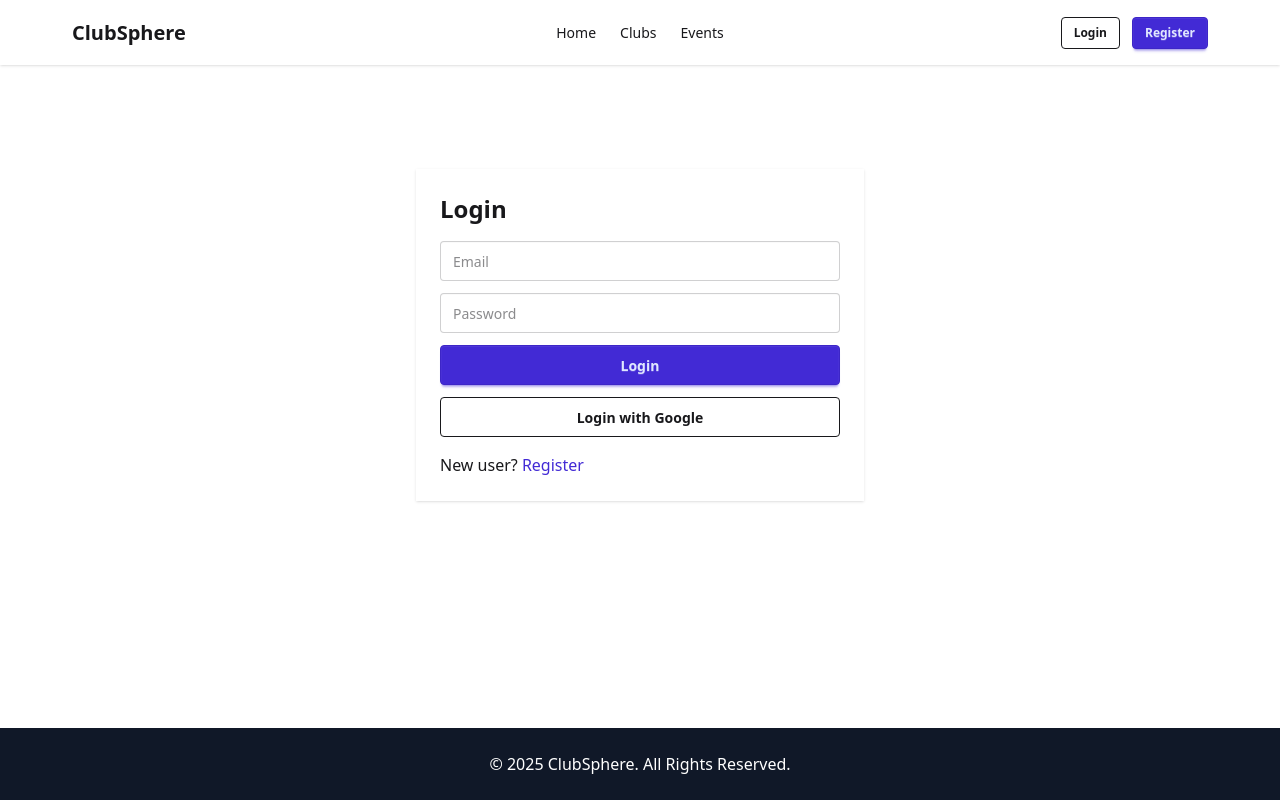
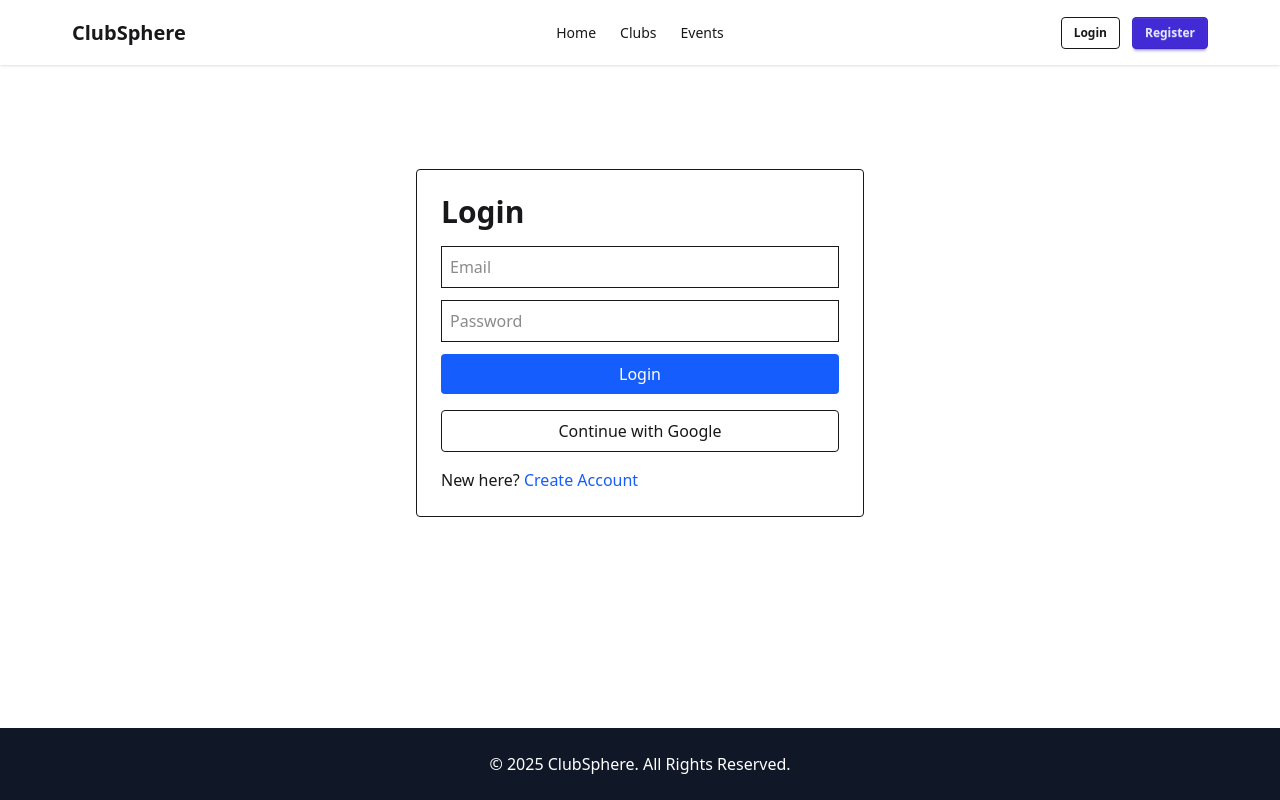
Before and after one commit to nosib55/clubGO-app, a React (Vite) app: page /login in a window 1280 px wide. Built offline with nearby package versions, Linux system fonts and the light colour scheme; no server answers.

Commit message:
faceing some issu and trying to solve

```diff
--- a/package.json
+++ b/package.json
@@ -18,6 +18,7 @@
     "react": "^19.2.0",
     "react-dom": "^19.2.0",
     "react-hook-form": "^7.68.0",
+    "react-icons": "^5.5.0",
     "react-router": "^7.10.1",
     "react-router-dom": "^7.10.1",
     "tailwindcss": "^4.1.17"
--- a/src/pages/Auth/Login.jsx
+++ b/src/pages/Auth/Login.jsx
@@ -1,41 +1,122 @@
 import { useForm } from "react-hook-form";
+import { useNavigate, useLocation, Link } from "react-router-dom";
+import { useState } from "react";
 import useAuth from "../../hooks/useAuth";
-import { Link, useNavigate } from "react-router-dom";
 
 const Login = () => {
-  const { signIn, googleLogin } = useAuth();
+  const { loginUser, googleLogin } = useAuth();
+
+  const [errorMsg, setErrorMsg] = useState("");
+  const [loading, setLoading] = useState(false);
+
   const navigate = useNavigate();
+  const location = useLocation();
+  const from = location.state?.from || "/";
+
   const { register, handleSubmit } = useForm();
 
-  const onSubmit = (data) => {
-    signIn(data.email, data.password)
-      .then(() => {
-        navigate("/");
-      })
-      .catch((err) => console.log(err.message));
+  // EMAIL LOGIN
+  const onSubmit = async (data) => {
+    setErrorMsg("");
+    setLoading(true);
+
+    try {
+      // 1️⃣ Sign in Firebase
+      const { user } = await loginUser(data.email, data.password);
+
+      // 2️⃣ Send to backend for JWT cookie
+      await fetch("http://localhost:5000/auth", {
+        method: "POST",
+        credentials: "include",
+        headers: {
+          "content-type": "application/json",
+        },
+        // IMPORTANT: send all user info
+        body: JSON.stringify({
+          email: user.email,
+          name: user.displayName || "Unknown User",
+          photo: user.photoURL || "",
+        }),
+      });
+
+      navigate(from, { replace: true });
+
+    } catch (err) {
+      console.log(err);
+      setErrorMsg("Invalid email or password");
+    } finally {
+      setLoading(false);
+    }
   };
 
-  const handleGoogle = () => {
-    googleLogin()
-      .then(() => navigate("/"))
-      .catch((err) => console.log(err.message));
+  // GOOGLE LOGIN
+  const handleGoogleLogin = async () => {
+    setErrorMsg("");
+    setLoading(true);
+
+    try {
+      const { user } = await googleLogin();
+
+      await fetch("http://localhost:5000/auth", {
+        method: "POST",
+        credentials: "include",
+        headers: { "content-type": "application/json" },
+        body: JSON.stringify({
+          email: user.email,
+          name: user.displayName,
+          photo: user.photoURL,
+        }),
+      });
+
+      navigate(from, { replace: true });
+
+    } catch (err) {
+      console.log(err);
+      setErrorMsg("Google login failed");
+    } finally {
+      setLoading(false);
+    }
   };
 
   return (
-    <div className="max-w-md mx-auto mt-20 p-6 bg-white shadow">
-      <h2 className="text-2xl font-bold mb-4">Login</h2>
+    <div className="max-w-md mx-auto mt-20 p-6 border rounded">
+      <h2 className="text-3xl font-semibold mb-4">Login</h2>
 
-      <form onSubmit={handleSubmit(onSubmit)}>
-        <input className="input input-bordered w-full mb-3" {...register("email")} placeholder="Email" />
-        <input className="input input-bordered w-full mb-3" {...register("password")} placeholder="Password" />
+      {errorMsg && <p className="text-red-500">{errorMsg}</p>}
+      {loading && <p className="text-blue-500 mb-3">Processing...</p>}
 
-        <button className="btn btn-primary w-full">Login</button>
+      <form onSubmit={handleSubmit(onSubmit)} className="space-y-3">
+        <input
+          {...register("email", { required: true })}
+          className="w-full border p-2"
+          placeholder="Email"
+        />
+
+        <input
+          {...register("password", { required: true })}
+          className="w-full border p-2"
+          type="password"
+          placeholder="Password"
+        />
+
+        <button disabled={loading} className="w-full bg-blue-600 text-white py-2 rounded">
+          {loading ? "Logging in..." : "Login"}
+        </button>
       </form>
 
-      <button onClick={handleGoogle} className="btn btn-outline w-full mt-3">Login with Google</button>
+      <button
+        onClick={handleGoogleLogin}
+        disabled={loading}
+        className="w-full border p-2 mt-4 rounded"
+      >
+        {loading ? "Please wait..." : "Continue with Google"}
+      </button>
 
       <p className="mt-4">
-        New user? <Link to="/register" className="text-primary">Register</Link>
+        New here?{" "}
+        <Link to="/register" className="text-blue-600">
+          Create Account
+        </Link>
       </p>
     </div>
   );
--- a/src/pages/Auth/Register.jsx
+++ b/src/pages/Auth/Register.jsx
@@ -4,16 +4,46 @@ import { Link, useNavigate } from "react-router-dom";
 
 const Register = () => {
   const { createUser, updateUserProfile } = useAuth();
-  const { register, handleSubmit } = useForm();
+  const { register, handleSubmit, reset } = useForm();
   const navigate = useNavigate();
 
-  const onSubmit = (data) => {
-    createUser(data.email, data.password)
-      .then(() => {
-        updateUserProfile(data.name, data.photo);
-        navigate("/");
-      })
-      .catch((err) => console.log(err.message));
+  const onSubmit = async (data) => {
+    try {
+      console.log("📤 Sending to Firebase:", data);
+
+      // 1️⃣ Create Firebase User
+      const { user } = await createUser(data.email, data.password);
+      console.log("🔥 Firebase user created:", user.email);
+
+      // 2️⃣ Update Firebase Profile
+      await updateUserProfile(data.name, data.photo);
+
+      // 3️⃣ Send user data to backend
+      const res = await fetch("http://localhost:5000/auth", {
+        method: "POST",
+        credentials: "include",
+        headers: { "content-type": "application/json" },
+        body: JSON.stringify({
+          name: data.name,
+          email: data.email,
+          photo: data.photo, // backend accepts `photo` or `photoURL`
+        }),
+      });
+
+      const result = await res.json();
+      console.log("📥 Backend Response:", result);
+
+      if (!result.success) {
+        console.log("❌ Backend did not save user!");
+        return;
+      }
+
+      reset();
+      navigate("/");
+
+    } catch (error) {
+      console.log("❌ Registration Error:", error.message);
+    }
   };
 
   return (
@@ -21,16 +51,37 @@ const Register = () => {
       <h2 className="text-2xl font-bold mb-4">Register</h2>
 
       <form onSubmit={handleSubmit(onSubmit)}>
-        <input className="input input-bordered w-full mb-3" {...register("name")} placeholder="Name" />
-        <input className="input input-bordered w-full mb-3" {...register("photo")} placeholder="Photo URL" />
-        <input className="input input-bordered w-full mb-3" {...register("email")} placeholder="Email" />
-        <input className="input input-bordered w-full mb-3" {...register("password")} placeholder="Password" />
+        <input
+          {...register("name", { required: true })}
+          className="input input-bordered w-full mb-3"
+          placeholder="Name"
+        />
+
+        <input
+          {...register("photo")}
+          className="input input-bordered w-full mb-3"
+          placeholder="Photo URL"
+        />
+
+        <input
+          {...register("email", { required: true })}
+          className="input input-bordered w-full mb-3"
+          placeholder="Email"
+        />
+
+        <input
+          type="password"
+          {...register("password", { required: true, minLength: 6 })}
+          className="input input-bordered w-full mb-3"
+          placeholder="Password"
+        />
 
         <button className="btn btn-primary w-full">Register</button>
       </form>
 
       <p className="mt-4">
-        Already have an account? <Link to="/login" className="text-primary">Login</Link>
+        Already have an account?{" "}
+        <Link to="/login" className="text-primary">Login</Link>
       </p>
     </div>
   );
--- a/src/pages/Clubs/ClubDetails.jsx
+++ b/src/pages/Clubs/ClubDetails.jsx
@@ -1,65 +1,11 @@
-import { useEffect, useState } from "react";
-import { useParams, Link } from "react-router-dom";
-import axios from "axios";
+import React from 'react';
 
 const ClubDetails = () => {
-  const { id } = useParams();
-  const [club, setClub] = useState(null);
-  const [loading, setLoading] = useState(true);
-
-  const fetchDetails = async () => {
-    setLoading(true);
-    try {
-      const res = await axios.get(`${import.meta.env.VITE_API_URL}/clubs/${id}`);
-      setClub(res.data);
-    } catch (err) {
-      console.log(err);
-    }
-    setLoading(false);
-  };
-
-  useEffect(() => {
-    fetchDetails();
-  }, [id]);
-
-  if (loading) {
     return (
-      <div className="flex justify-center py-20">
-        <span className="loading loading-spinner loading-lg"></span>
-      </div>
+        <div>
+            <h2>details</h2>
+        </div>
     );
-  }
-
-  if (!club) {
-    return <p className="opacity-70 text-center">Club not found</p>;
-  }
-
-  return (
-    <div className="space-y-6">
-      <img
-        src={club.bannerImage}
-        alt={club.clubName}
-        className="w-full h-64 object-cover rounded-xl"
-      />
-
-      <h2 className="text-4xl font-bold">{club.clubName}</h2>
-
-      <p className="opacity-80 leading-relaxed">{club.description}</p>
-
-      <div className="text-sm opacity-70 space-y-1">
-        <p>Category: {club.category}</p>
-        <p>Location: {club.location}</p>
-        <p>Membership Fee: {club.membershipFee === 0 ? "Free" : "$" + club.membershipFee}</p>
-      </div>
-
-      <Link
-        to={`/dashboard/member`}
-        className="btn btn-primary w-full md:w-1/3"
-      >
-        Join Club
-      </Link>
-    </div>
-  );
 };
 
 export default ClubDetails;
--- a/src/pages/Clubs/Clubs.jsx
+++ b/src/pages/Clubs/Clubs.jsx
@@ -1,91 +1,7 @@
-import { useEffect, useState } from "react";
-import axios from "axios";
-import ClubCard from "./ClubCard";
-
 const Clubs = () => {
-  const [clubs, setClubs] = useState([]);
-  const [loading, setLoading] = useState(true);
-
-  const [search, setSearch] = useState("");
-  const [category, setCategory] = useState("all");
-
-  const fetchClubs = async () => {
-    setLoading(true);
-    try {
-      const res = await axios.get(`${import.meta.env.VITE_API_URL}/clubs`);
-      setClubs(res.data);
-    } catch (error) {
-      console.log(error);
-    }
-    setLoading(false);
-  };
-
-  useEffect(() => {
-    fetchClubs();
-  }, []);
-
-  // FILTER + SEARCH (frontend)
-  const filtered = clubs.filter((club) => {
-    const matchesSearch = club.clubName
-      .toLowerCase()
-      .includes(search.toLowerCase());
-
-    const matchesCategory =
-      category === "all" ? true : club.category === category;
-
-    return matchesSearch && matchesCategory;
-  });
-
   return (
-    <div className="space-y-8">
-      <h2 className="text-3xl font-bold">All Clubs</h2>
-
-      {/* SEARCH + FILTER BAR */}
-      <div className="flex flex-col md:flex-row gap-4">
-        {/* Search */}
-        <input
-          type="text"
-          placeholder="Search clubs..."
-          className="input input-bordered w-full md:w-1/2"
-          value={search}
-          onChange={(e) => setSearch(e.target.value)}
-        />
-
-        {/* Category Filter */}
-        <select
-          className="select select-bordered w-full md:w-1/4"
-          value={category}
-          onChange={(e) => setCategory(e.target.value)}
-        >
-          <option value="all">All Categories</option>
-          <option value="Photography">Photography</option>
-          <option value="Sports">Sports</option>
-          <option value="Tech">Tech</option>
-          <option value="Music">Music</option>
-          <option value="Hiking">Hiking</option>
-        </select>
-      </div>
-
-      {/* LOADING */}
-      {loading && (
-        <div className="flex justify-center py-10">
-          <span className="loading loading-spinner loading-lg"></span>
-        </div>
-      )}
-
-      {/* CLUB LIST */}
-      {!loading && (
-        <div className="grid md:grid-cols-3 gap-6">
-          {filtered.map((club) => (
-            <ClubCard key={club._id} club={club} />
-          ))}
-        </div>
-      )}
-
-      {/* IF NO MATCH */}
-      {!loading && filtered.length === 0 && (
-        <p className="text-center opacity-70">No clubs found.</p>
-      )}
+    <div className="p-10">
+      <h1 className="text-3xl font-bold">All Clubs</h1>
     </div>
   );
 };
```
Also changed, not shown: 1 other file (tests, documents, lock files or other folders).
